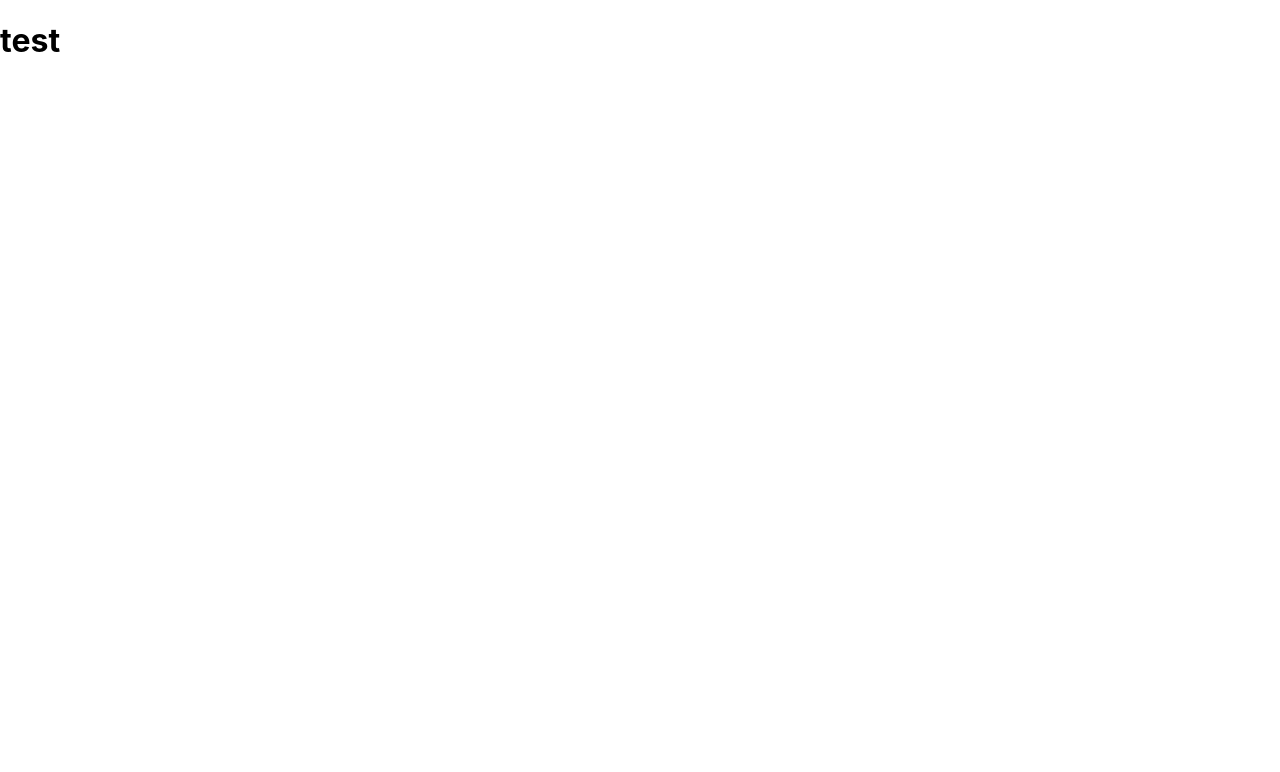
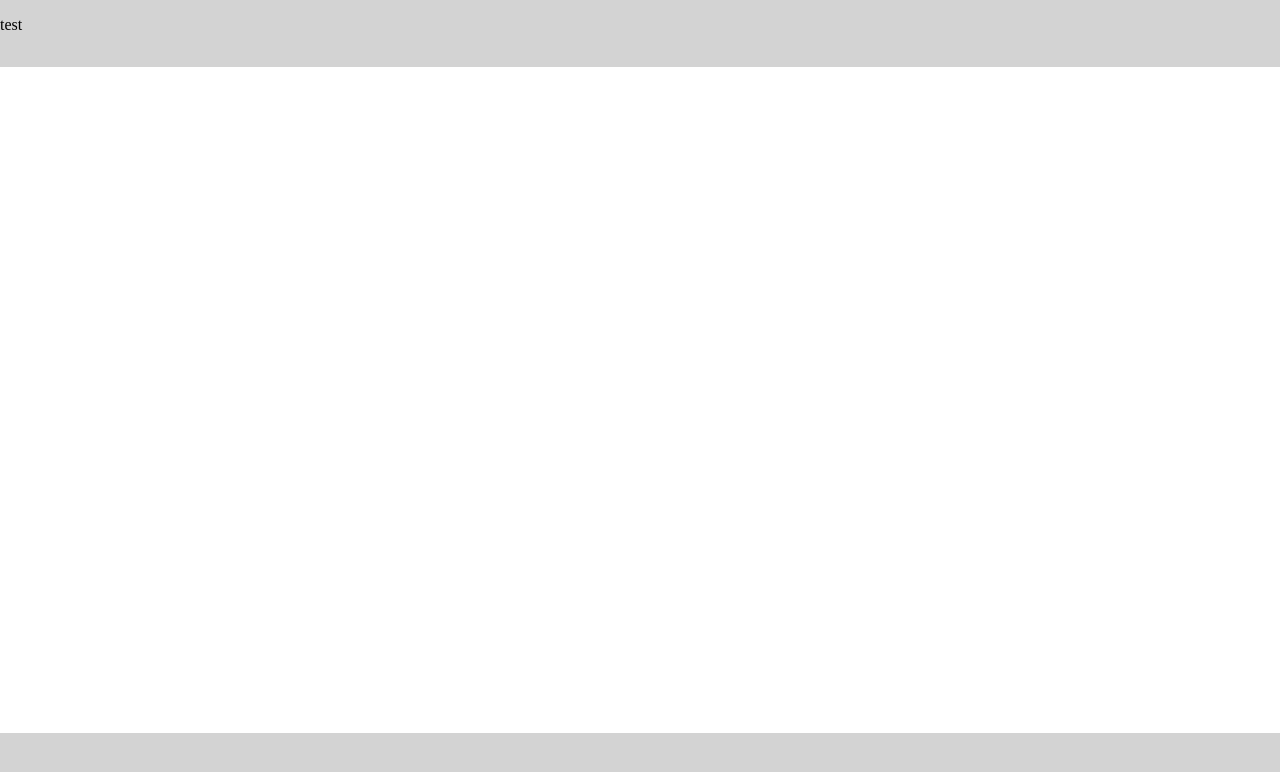
Before and after one commit to GrowUp-Haruno/react-todo-evolution, a React (Create React App) app: page / in a window 1280 px wide. Shown: the top 772 px of the page. Built offline with nearby package versions, Linux system fonts and the light colour scheme.

Commit message:
レイアウト更新

```diff
--- a/package.json
+++ b/package.json
@@ -13,12 +13,10 @@
     "@types/node": "^12.0.0",
     "@types/react": "^17.0.0",
     "@types/react-dom": "^17.0.0",
-    "@types/styled-components": "^5.1.14",
     "framer-motion": "^4",
     "react": "^17.0.2",
     "react-dom": "^17.0.2",
     "react-scripts": "4.0.3",
-    "styled-components": "^5.3.1",
     "typescript": "^4.1.2",
     "web-vitals": "^1.0.1"
   },
--- a/src/App.css
+++ /dev/null
@@ -1,38 +0,0 @@
-.App {
-  text-align: center;
-}
-
-.App-logo {
-  height: 40vmin;
-  pointer-events: none;
-}
-
-@media (prefers-reduced-motion: no-preference) {
-  .App-logo {
-    animation: App-logo-spin infinite 20s linear;
-  }
-}
-
-.App-header {
-  background-color: #282c34;
-  min-height: 100vh;
-  display: flex;
-  flex-direction: column;
-  align-items: center;
-  justify-content: center;
-  font-size: calc(10px + 2vmin);
-  color: white;
-}
-
-.App-link {
-  color: #61dafb;
-}
-
-@keyframes App-logo-spin {
-  from {
-    transform: rotate(0deg);
-  }
-  to {
-    transform: rotate(360deg);
-  }
-}
--- a/src/App.tsx
+++ b/src/App.tsx
@@ -1,10 +1,13 @@
+import { Grid, GridItem } from '@chakra-ui/react'
 import { FC, memo } from 'react'
-import './App.css'
+import Header from './components/layouts/Header'
 
 const App: FC = memo(() => (
-  <div>
-    <h1>test</h1>
-  </div>
+  <Grid h="100vh" w="100vw" templateRows="repeat(12, 1fr)" templateColumns="repeat(12, 1fr)" gap={0}>
+    <Header />
+    <GridItem rowStart={2} rowEnd={12} colStart={1} colEnd={13} bg="white" />
+    <GridItem rowStart={12} rowEnd={12} colStart={1} colEnd={13} bg="lightgray" />
+  </Grid>
 ))
 
 App.displayName = 'App'
--- /dev/null
+++ b/src/components/layouts/Header.tsx
@@ -0,0 +1,16 @@
+import { GridItem } from '@chakra-ui/react'
+import { FC } from 'react'
+
+// Propsの型定義
+// type PropsType = {
+//
+// }
+
+const Header: FC = () => (
+  <GridItem rowStart={1} rowEnd={1} colStart={1} colEnd={13} bg="lightgray">
+    <p>test</p>
+  </GridItem>
+)
+
+Header.displayName = 'Header'
+export default Header
--- a/src/index.css
+++ b/src/index.css
@@ -1,13 +1,3 @@
 body {
   margin: 0;
-  font-family: -apple-system, BlinkMacSystemFont, 'Segoe UI', 'Roboto', 'Oxygen',
-    'Ubuntu', 'Cantarell', 'Fira Sans', 'Droid Sans', 'Helvetica Neue',
-    sans-serif;
-  -webkit-font-smoothing: antialiased;
-  -moz-osx-font-smoothing: grayscale;
 }
-
-code {
-  font-family: source-code-pro, Menlo, Monaco, Consolas, 'Courier New',
-    monospace;
-}
```
Also changed, not shown: 1 other file (tests, documents, lock files or other folders).
